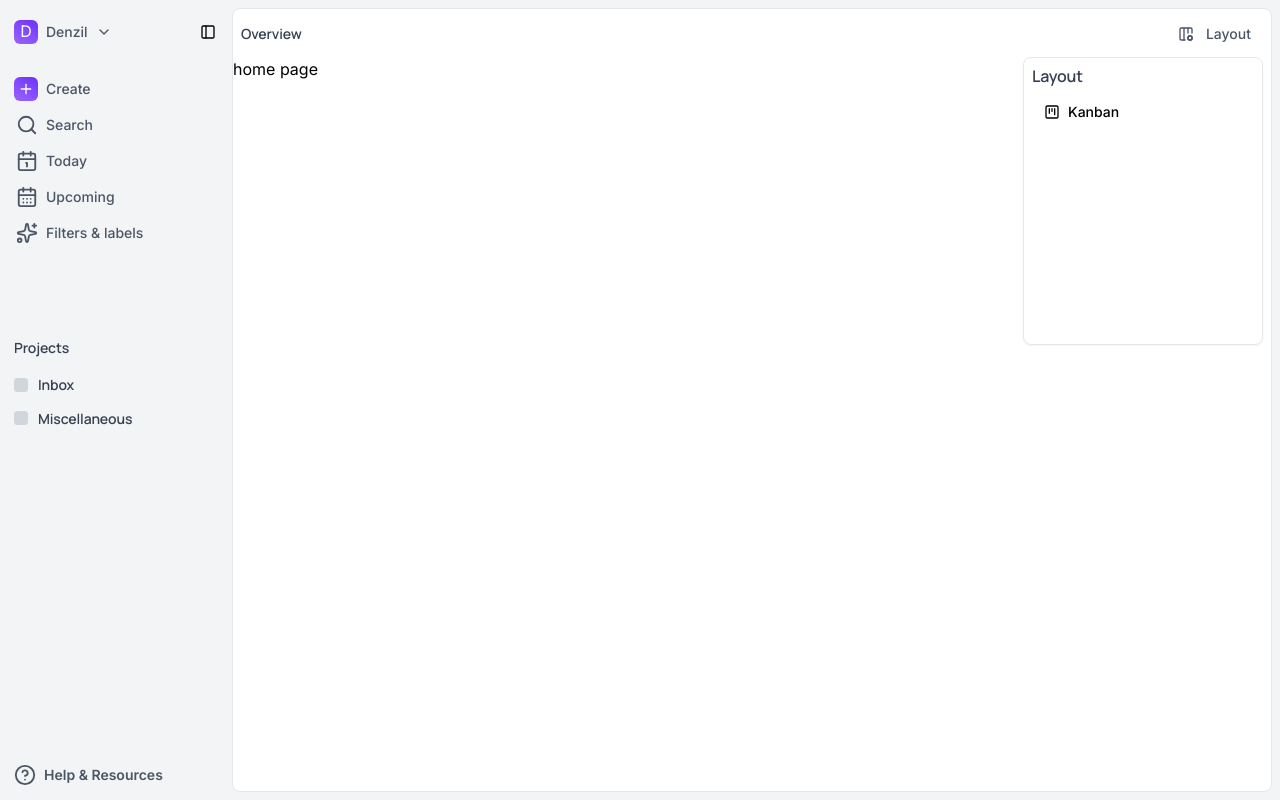
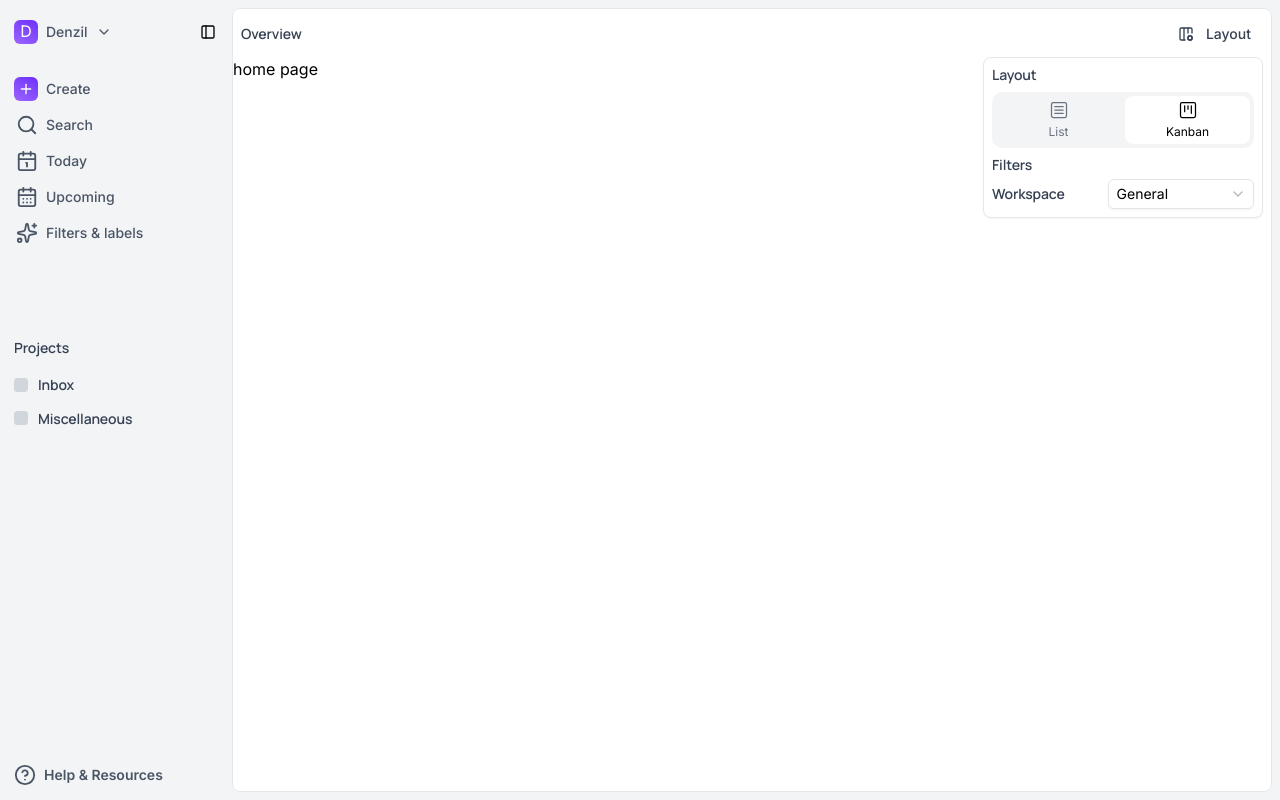
Before and after one commit to RodRe1ss/Enlist-Dashboard, a Next.js app: page / in a window 1280 px wide. Both pictures are taken after a click on the button "Layout". Built offline with nearby package versions, Linux system fonts and the light colour scheme.

Commit message:
Display changer refactor, Layout Modal add, native-select add, Header tweak 1

```diff
--- /dev/null
+++ b/src/components/ui/native-select.tsx
@@ -0,0 +1,52 @@
+import * as React from "react";
+import { ChevronDownIcon } from "lucide-react";
+
+import { cn } from "@/lib/utils";
+
+function NativeSelect({
+  className,
+  size = "default",
+  ...props
+}: Omit<React.ComponentProps<"select">, "size"> & { size?: "sm" | "default" }) {
+  return (
+    <div
+      className="group/native-select relative w-fit has-[select:disabled]:opacity-50"
+      data-slot="native-select-wrapper"
+    >
+      <select
+        data-slot="native-select"
+        data-size={size}
+        className={cn(
+          "border-input placeholder:text-muted-foreground selection:bg-primary selection:text-primary-foreground dark:bg-input/30 dark:hover:bg-input/50 h-9 w-full min-w-0 appearance-none rounded-md border bg-transparent px-3 py-2 pr-9 text-sm shadow-xs transition-[color,box-shadow] outline-none disabled:pointer-events-none disabled:cursor-not-allowed data-[size=sm]:h-8 data-[size=sm]:py-1",
+          "aria-invalid:ring-destructive/20 dark:aria-invalid:ring-destructive/40 aria-invalid:border-destructive",
+          className,
+        )}
+        {...props}
+      />
+      <ChevronDownIcon
+        className="text-muted-foreground pointer-events-none absolute top-1/2 right-2 size-4 -translate-y-1/2 opacity-50 select-none"
+        aria-hidden="true"
+        data-slot="native-select-icon"
+      />
+    </div>
+  );
+}
+
+function NativeSelectOption({ ...props }: React.ComponentProps<"option">) {
+  return <option data-slot="native-select-option" {...props} />;
+}
+
+function NativeSelectOptGroup({
+  className,
+  ...props
+}: React.ComponentProps<"optgroup">) {
+  return (
+    <optgroup
+      data-slot="native-select-optgroup"
+      className={cn(className)}
+      {...props}
+    />
+  );
+}
+
+export { NativeSelect, NativeSelectOptGroup, NativeSelectOption };
--- a/src/features/header/DisplayChanger.tsx
+++ /dev/null
@@ -1,58 +0,0 @@
-"use client";
-
-import { Button } from "@/components/ui/button";
-import { smoothTransition } from "@/lib/animations/transitions";
-import { Columns3Cog, SquareKanban, SquareMenu } from "lucide-react";
-import { AnimatePresence, motion } from "motion/react";
-import { useState } from "react";
-
-const iconOptions = {
-  kanban: SquareKanban,
-  list: SquareMenu,
-};
-
-const DisplayChanger = () => {
-  const [isOpen, setIsOpen] = useState(false);
-  const [currentDisplay, setCurrentDisplay] = useState<"kanban" | "list">(
-    "kanban",
-  );
-
-  const Icon = iconOptions[currentDisplay];
-
-  return (
-    <div className="relative">
-      <Button
-        variant={"ghost"}
-        className="text-gray-600! gap-3"
-        onClick={() => setIsOpen((prev) => !prev)}
-      >
-        <Columns3Cog className="size-4" />
-        <span>Layout</span>
-      </Button>
-
-      <AnimatePresence>
-        {isOpen ? (
-          <motion.div
-            initial={{ y: -10, opacity: 0 }}
-            animate={{
-              y: 5,
-              opacity: 100,
-            }}
-            exit={{ y: -10, opacity: 0 }}
-            transition={smoothTransition}
-            className=" w-60 h-72  absolute top-full right-0 rounded-md bg-white border border-gray-200 shadow-xs p-2 z-20 flex flex-col gap-2"
-          >
-            <h3 className="text-gray-700">Layout</h3>
-            <Button variant={"ghost"} className="justify-start gap-2 w-full">
-              <Icon />
-
-              <span className="capitalize">{currentDisplay}</span>
-            </Button>
-          </motion.div>
-        ) : null}
-      </AnimatePresence>
-    </div>
-  );
-};
-
-export default DisplayChanger;
--- a/src/features/header/Header.tsx
+++ b/src/features/header/Header.tsx
@@ -10,7 +10,7 @@ import { smoothTransition } from "@/lib/animations/transitions";
 import usePageName from "./usePageName";
 import Pagename from "./Pagename";
 
-import DisplayChanger from "./DisplayChanger";
+import LayoutModal from "./LayoutModal";
 
 const Header = () => {
   const { isSidebarOpen, toggleSidebar } = useSidebarStore(
@@ -47,7 +47,7 @@ const Header = () => {
           <Pagename />
         </motion.div>
 
-        <DisplayChanger />
+        <LayoutModal />
       </div>
     </header>
   );
--- /dev/null
+++ b/src/features/header/LayoutModal.tsx
@@ -0,0 +1,117 @@
+"use client";
+
+import { Button } from "@/components/ui/button";
+import {
+  NativeSelect as Select,
+  NativeSelectOption as SelectOption,
+} from "@/components/ui/native-select";
+import { smoothTransition } from "@/lib/animations/transitions";
+import { cn } from "@/lib/utils";
+import { Columns3Cog, SquareKanban, SquareMenu } from "lucide-react";
+import { AnimatePresence, motion } from "motion/react";
+import { useState } from "react";
+import { useWorkspaceStore } from "../workspaces/store";
+import { useShallow } from "zustand/shallow";
+
+const LayoutModal = () => {
+  const [isOpen, setIsOpen] = useState(false);
+
+  const workspaceOptions = useWorkspaceStore(
+    useShallow((state) => state.workspaces),
+  );
+
+  return (
+    <div className="relative">
+      <Button
+        variant={"ghost"}
+        className="text-gray-700! gap-3"
+        onClick={() => setIsOpen((prev) => !prev)}
+      >
+        <Columns3Cog className="size-4" />
+        <span>Layout</span>
+      </Button>
+
+      <AnimatePresence>
+        {isOpen ? (
+          <motion.div
+            initial={{ y: -10, opacity: 0 }}
+            animate={{
+              y: 5,
+              opacity: 100,
+            }}
+            exit={{ y: -10, opacity: 0 }}
+            transition={smoothTransition}
+            className=" w-70  absolute top-full right-0 rounded-md bg-white border border-gray-200 shadow-xs  p-2 z-20 flex flex-col gap-2"
+          >
+            <h3 className="text-gray-700 text-sm font-semibold">Layout</h3>
+            <DisplayChanger />
+            <div className="flex flex-col gap-1.5">
+              <h4 className="text-sm">Filters</h4>
+              <div className="flex items-center">
+                <h5 className="text-sm w-1/2 ">Workspace</h5>
+                <Select
+                  title="workspace-select"
+                  className="text-sm! pl-2 py-1! h-fit! rounded-sm! capitalize"
+                >
+                  <SelectOption value="" disabled>
+                    Select workspace
+                  </SelectOption>
+                  {workspaceOptions.map((workspace) => (
+                    <SelectOption
+                      key={workspace.id}
+                      value={workspace.id}
+                      className="capitalize"
+                    >
+                      {workspace.name.split("_").join(" ")}
+                    </SelectOption>
+                  ))}
+                </Select>
+              </div>
+            </div>
+          </motion.div>
+        ) : null}
+      </AnimatePresence>
+    </div>
+  );
+};
+
+export default LayoutModal;
+
+const DisplayChanger = () => {
+  const [currentDisplay, setCurrentDisplay] = useState<"kanban" | "list">(
+    "kanban",
+  );
+
+  return (
+    <div className="relative h-14 w-full rounded-lg p-1 bg-gray-100 flex items-center gap-1">
+      <Button
+        variant={"ghost"}
+        className={cn(
+          currentDisplay === "list"
+            ? "bg-white hover:bg-white"
+            : "hover:text-gray-700! text-gray-500",
+          "flex-1 flex flex-col items-center h-full justify-center gap-1 transition-all duration-300",
+        )}
+        onClick={() => setCurrentDisplay("list")}
+      >
+        <SquareMenu className="size-5" strokeWidth={1.5} />
+
+        <span className="capitalize text-xs font-normal">List</span>
+      </Button>
+      <Button
+        variant={"ghost"}
+        className={cn(
+          currentDisplay === "kanban"
+            ? "bg-white hover:bg-white"
+            : "hover:text-gray-700! text-gray-500",
+          " flex-1 flex flex-col items-center h-full justify-center gap-1 transition-all duration-300",
+        )}
+        onClick={() => setCurrentDisplay("kanban")}
+      >
+        <SquareKanban className="size-5" strokeWidth={1.5} />
+
+        <span className="capitalize text-xs font-normal">Kanban</span>
+      </Button>
+    </div>
+  );
+};
```
